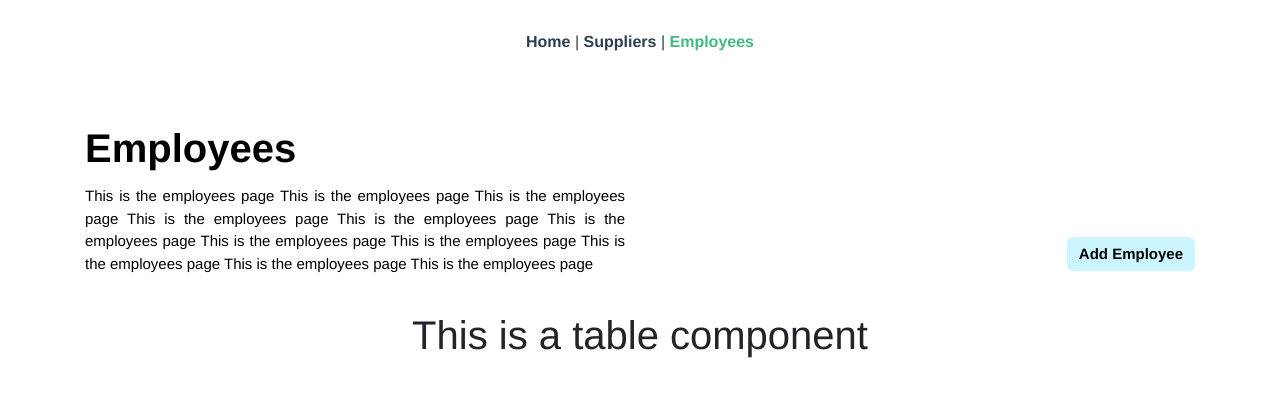
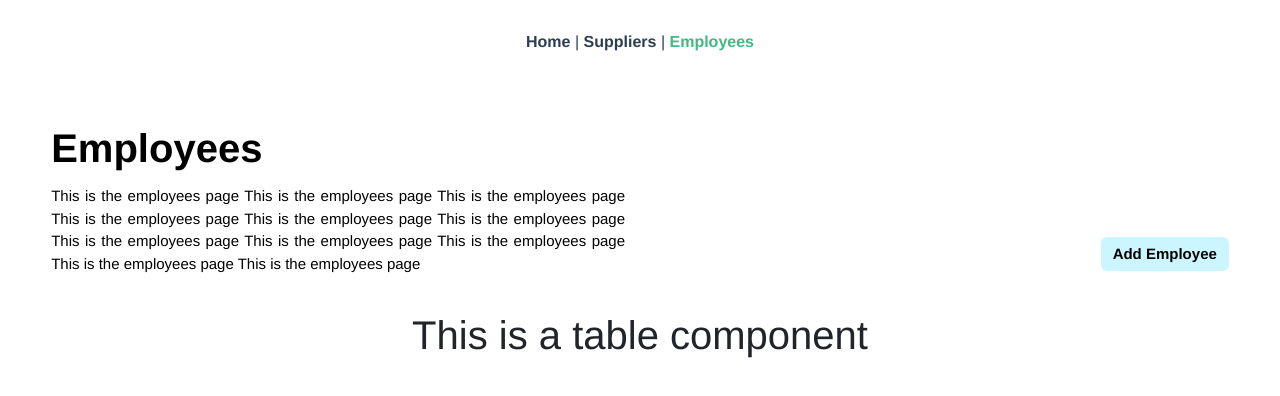
Before and after one commit to Skentir/LayerTech-v2.0, a Vue app: page /#/employees in a window 1280 px wide. Shown: the top 396 px of the page. Built offline with nearby package versions, Linux system fonts and the light colour scheme.

Commit message:
Fixed margins for page template

```diff
--- a/src/components/PageTemplate.vue
+++ b/src/components/PageTemplate.vue
@@ -1,6 +1,5 @@
 <template>
   <div class="pageTemplate">
-    <b-container>
         <b-row>
             <b-col class="left-container">
                 <div class="info-container">
@@ -15,7 +14,6 @@
                 </div>
             </b-col>
         </b-row>
-    </b-container>
   </div>
 </template>
 
@@ -32,10 +30,13 @@ export default {
 </script>
 
 <style scoped>
-    .container {
+    .pageTemplate {
         margin-top: 5vh;
         margin-bottom: 2.5vh;
+        margin-left: 4vw;
+        margin-right: 4vw;
     }
+
     .info-container {
         color: black;
     }
```
